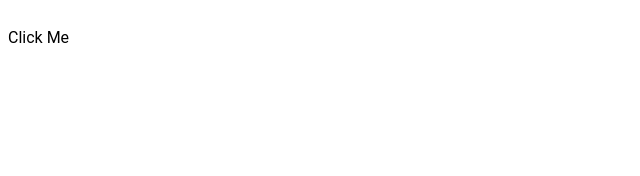
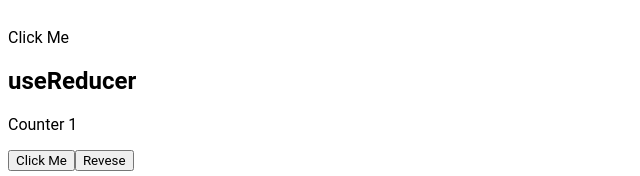
Before and after one commit to rodrigordgfs/React-Hooks, a React (Create React App) app: page / in a window 1280 px wide. Shown: the part 853-1029 px from the top of the page, without its empty margins (0-640 px from the left). Before the commit the page ends 916 px from the top, so only its background shows below. Built offline with nearby package versions, Linux system fonts and the light colour scheme; no server answers.

Commit message:
Usando o useReducer

```diff
--- a/src/App.jsx
+++ b/src/App.jsx
@@ -2,6 +2,7 @@ import UseCallback from "./Hooks/useCallback";
 import UseContext from "./Hooks/useContext";
 import UseEffect from "./Hooks/useEffect";
 import UseMemo from "./Hooks/useMemo";
+import UseReducer from "./Hooks/useReducer";
 import UseRef from "./Hooks/useRef";
 import UseState from "./Hooks/useState";
 
@@ -15,6 +16,7 @@ export default function App() {
       <UseMemo />
       <UseRef />
       <UseContext />
+      <UseReducer />
     </div>
   );
 }
--- /dev/null
+++ b/src/Hooks/useReducer.jsx
@@ -0,0 +1,44 @@
+import { useReducer } from "react";
+
+const INCREMENT = "increment";
+const REVERSE = "reverse";
+
+const globalState = {
+  title: "Counter",
+  body: "Click Me",
+  counter: 1,
+};
+
+const reducer = (state, action) => {
+  const { title, counter } = state;
+  const { incrementNumber } = action.payload;
+  switch (action.type) {
+    case INCREMENT:
+      return { ...state, counter: counter + incrementNumber };
+    case REVERSE:
+      return { ...state, title: title.split("").reverse().join("") };
+    default:
+  }
+  return { ...state };
+};
+
+export default function UseReducer() {
+  const [state, dispatch] = useReducer(reducer, globalState);
+  const { counter, title, body } = state;
+  return (
+    <div>
+      <h2 id="usereducer">useReducer</h2>
+      <p>
+        {title} {counter}
+      </p>
+      <button
+        onClick={() =>
+          dispatch({ type: INCREMENT, payload: { incrementNumber: 5 } })
+        }
+      >
+        {body}
+      </button>
+      <button onClick={() => dispatch({ type: REVERSE })}>Revese</button>
+    </div>
+  );
+}
```
